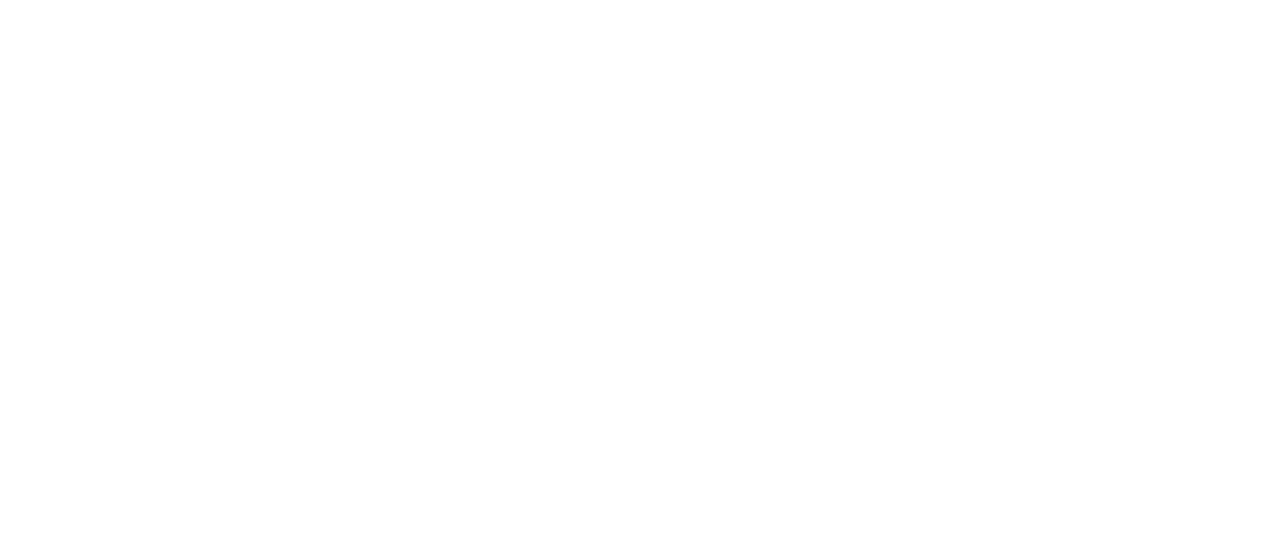
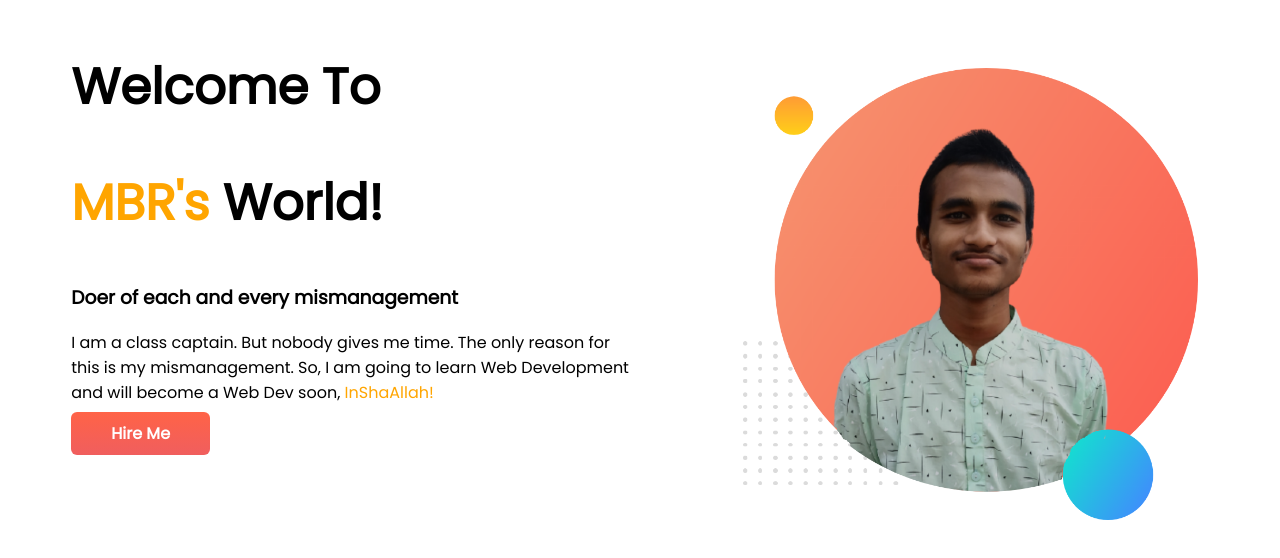
Before and after one commit to Marzan-Bin-Rahman/developer-portfolio, a plain HTML site: page index.html in a window 1280 px wide. Drawn offline with Linux system fonts and the light colour scheme.

Commit message:
half work

```diff
--- a/index.html
+++ b/index.html
@@ -5,9 +5,23 @@
     <meta http-equiv="X-UA-Compatible" content="IE=edge">
     <meta name="viewport" content="width=device-width, initial-scale=1.0">
     <title>MBR's Portfolio</title>
+    <link rel="preconnect" href="https://fonts.googleapis.com">
+    <link rel="preconnect" href="https://fonts.gstatic.com" crossorigin>
+    <link href="https://fonts.googleapis.com/css2?family=Poppins&display=swap" rel="stylesheet">
     <link rel="stylesheet" href="style.css">
 </head>
 <body>
-
+    <section>
+        <div class="half-width">
+            <h1> Welcome To</h1>
+            <h1> <span class="orange-color">MBR's </span>World!</h1>
+            <h3>Doer of each and every mismanagement</h3>
+            <span>I am a class captain. But nobody gives me time. The only reason for this is my mismanagement. So, I am going to learn Web Development and will become a Web Dev soon, <span class="orange-color"> InShaAllah!</span> </p>
+            <a target="_blank" href="https://github.com/Marzan-Bin-Rahman">Hire Me</a>
+        </div>
+        <div class="half-width">
+            <img src="images/me-rocking.png" alt="My cool pic. You missed it man!!">
+        </div>
+    </section>
 </body>
 </html>
--- a/style.css
+++ b/style.css
@@ -0,0 +1,36 @@
+body{
+    font-family: 'Poppins', sans-serif;
+}
+
+h1{
+    font-size: 50px;
+}
+
+.orange-color{
+    color:orange;
+}
+
+section{
+    display: flex;
+}
+
+.half-width img{
+    width: 80%;
+    margin-top: 60px;
+    margin-left: 40px;
+
+}
+
+section .half-width{
+    padding-left: 5%;
+    width: 50%;
+}
+
+.half-width a{
+    text-decoration: none;
+    background-image: linear-gradient(tomato, rgb(240, 94, 94));
+    padding: 10px 40px;
+    border-radius: 6px;
+    color: white;
+    font-weight: 800;
+}
```
Also changed, not shown: images/Untitled_design-removebg-preview.png (added), images/me-rocking.png (added), images/my-bg.png (added), images/top-banner.png (added).
